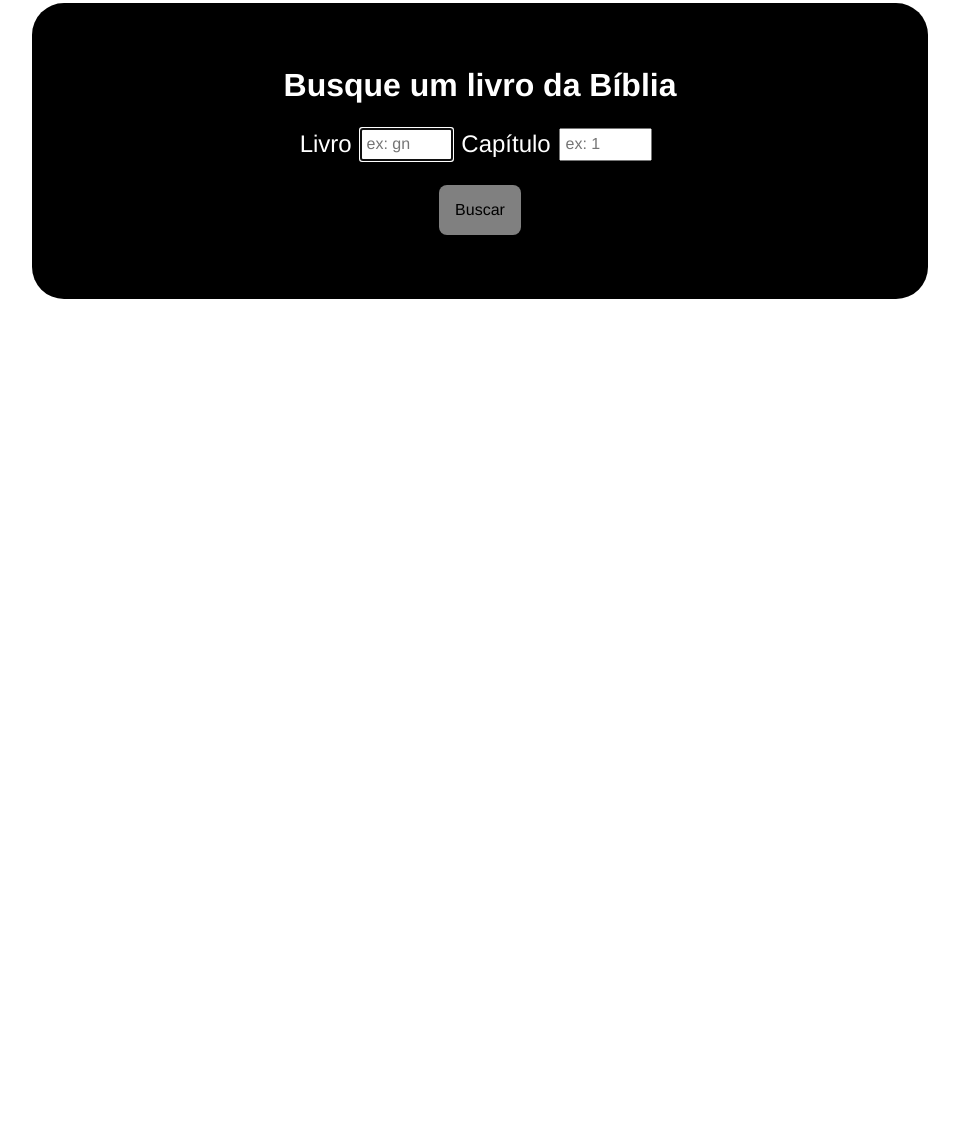
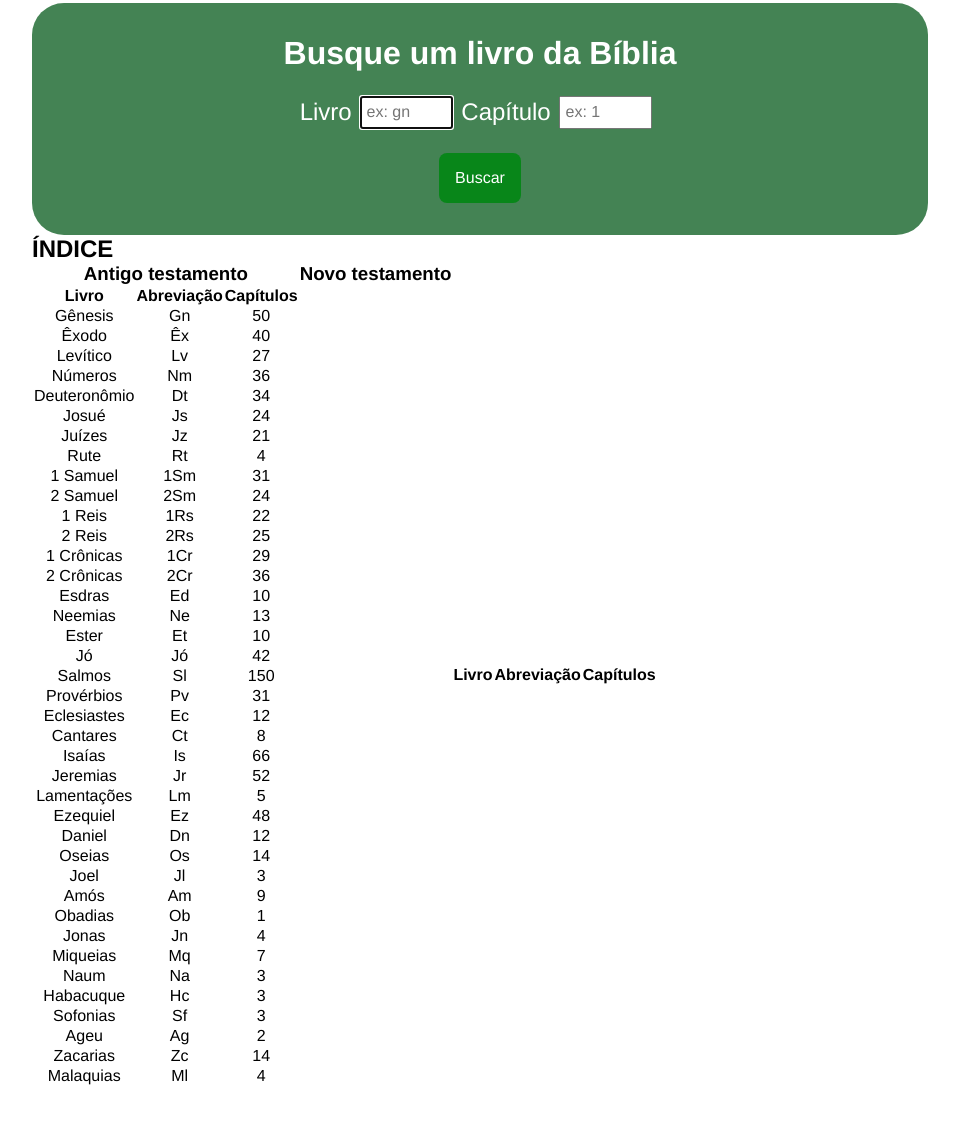
Before and after one commit to Jansen-Muniz/projeto-biblia, a plain HTML site: page index.html in a window 1280 px wide. Shown: the part 13-1136 px from the top of the page, without its empty margins (160-1119 px from the left). Before the commit the page ends 800 px from the top, so only its background shows below. Drawn offline with Linux system fonts and the light colour scheme.

Commit message:
four commit

```diff
--- a/app.js
+++ b/app.js
@@ -31,6 +31,7 @@
      versesContainer.innerHTML += versesTemplate
  }
 
+//addVersesIntoDOM('gn', '1')
 
   formSearch.addEventListener('submit', event => {
     event.preventDefault()
--- a/index.html
+++ b/index.html
@@ -25,7 +25,222 @@
         <button>Buscar</button>
       </div>
     </form>
-    <div class="biblical-index"></div>
+    <div class="container-title-index">
+      <h2>ÍNDICE</h2>
+    </div>
+    <div class="biblical-index">
+      <div class="container-table-old-testament">
+        <h3>Antigo testamento</h3>
+        <table>
+          <tr>
+            <th>Livro</th>
+            <th>Abreviação</th>
+            <th>Capítulos</th>
+          </tr>
+          <tr>
+            <td>Gênesis</td>
+            <td>Gn</td>
+            <td>50</td>
+          </tr>
+          <tr>
+            <td>Êxodo</td>
+            <td>Êx</td>
+            <td>40</td>
+          </tr>
+          <tr>
+            <td>Levítico</td>
+            <td>Lv</td>
+            <td>27</td>
+          </tr>
+          <tr>
+            <td>Números</td>
+            <td>Nm</td>
+            <td>36</td>
+          </tr>
+          <tr>
+            <td>Deuteronômio</td>
+            <td>Dt</td>
+            <td>34</td>
+          </tr>
+          <tr>
+            <td>Josué</td>
+            <td>Js</td>
+            <td>24</td>
+          </tr>
+          <tr>
+            <td>Juízes</td>
+            <td>Jz</td>
+            <td>21</td>
+          </tr>
+          <tr>
+            <td>Rute</td>
+            <td>Rt</td>
+            <td>4</td>
+          </tr>
+          <tr>
+            <td>1 Samuel</td>
+            <td>1Sm</td>
+            <td>31</td>
+          </tr>
+          <tr>
+            <td>2 Samuel</td>
+            <td>2Sm</td>
+            <td>24</td>
+          </tr>
+          <tr>
+            <td>1 Reis</td>
+            <td>1Rs</td>
+            <td>22</td>
+          </tr>
+          <tr>
+            <td>2 Reis</td>
+            <td>2Rs</td>
+            <td>25</td>
+          </tr>
+          <tr>
+            <td>1 Crônicas</td>
+            <td>1Cr</td>
+            <td>29</td>
+          </tr>
+          <tr>
+            <td>2 Crônicas</td>
+            <td>2Cr</td>
+            <td>36</td>
+          </tr>
+          <tr>
+            <td>Esdras</td>
+            <td>Ed</td>
+            <td>10</td>
+          </tr>
+          <tr>
+            <td>Neemias</td>
+            <td>Ne</td>
+            <td>13</td>
+          </tr>
+          <tr>
+            <td>Ester</td>
+            <td>Et</td>
+            <td>10</td>
+          </tr>
+          <tr>
+            <td>Jó</td>
+            <td>Jó</td>
+            <td>42</td>
+          </tr>
+          <tr>
+            <td>Salmos</td>
+            <td>Sl</td>
+            <td>150</td>
+          </tr>
+          <tr>
+            <td>Provérbios</td>
+            <td>Pv</td>
+            <td>31</td>
+          </tr>
+          <tr>
+            <td>Eclesiastes</td>
+            <td>Ec</td>
+            <td>12</td>
+          </tr>
+          <tr>
+            <td>Cantares</td>
+            <td>Ct</td>
+            <td>8</td>
+          </tr>
+          <tr>
+            <td>Isaías</td>
+            <td>Is</td>
+            <td>66</td>
+          </tr>
+          <tr>
+            <td>Jeremias</td>
+            <td>Jr</td>
+            <td>52</td>
+          </tr>
+          <tr>
+            <td>Lamentações</td>
+            <td>Lm</td>
+            <td>5</td>
+          </tr>
+          <tr>
+            <td>Ezequiel</td>
+            <td>Ez</td>
+            <td>48</td>
+          </tr>
+          <tr>
+            <td>Daniel</td>
+            <td>Dn</td>
+            <td>12</td>
+          </tr>
+          <tr>
+            <td>Oseias</td>
+            <td>Os</td>
+            <td>14</td>
+          </tr>
+          <tr>
+            <td>Joel</td>
+            <td>Jl</td>
+            <td>3</td>
+          </tr>
+          <tr>
+            <td>Amós</td>
+            <td>Am</td>
+            <td>9</td>
+          </tr>
+          <tr>
+            <td>Obadias</td>
+            <td>Ob</td>
+            <td>1</td>
+          </tr>
+          <tr>
+            <td>Jonas</td>
+            <td>Jn</td>
+            <td>4</td>
+          </tr>
+          <tr>
+            <td>Miqueias</td>
+            <td>Mq</td>
+            <td>7</td>
+          </tr>
+          <tr>
+            <td>Naum</td>
+            <td>Na</td>
+            <td>3</td>
+          </tr>
+          <tr>
+            <td>Habacuque</td>
+            <td>Hc</td>
+            <td>3</td>
+          </tr>
+          <tr>
+            <td>Sofonias</td>
+            <td>Sf</td>
+            <td>3</td>
+          </tr>
+          <tr>
+            <td>Ageu</td>
+            <td>Ag</td>
+            <td>2</td>
+          </tr>
+          <tr>
+            <td>Zacarias</td>
+            <td>Zc</td>
+            <td>14</td>
+          </tr>
+          <tr>
+            <td>Malaquias</td>
+            <td>Ml</td>
+            <td>4</td>
+          </tr>
+        </table>
+      </div>
+      <table class="container-table-new-testament">
+        <h3>Novo testamento</h3>
+        <th>Livro</th>
+        <th>Abreviação</th>
+        <th>Capítulos</th>
+      </table>
+    </div>
     <div class="container-book-name">
       <h2 id="book-name"></h2>
     </div>
--- a/style.css
+++ b/style.css
@@ -16,9 +16,8 @@
 
 form{
   text-align: center;
-  background-color: black;
+  background-color: rgb(68, 131, 84);
   color: white;
-  padding: 2rem;
   border-radius: 2rem;
   margin-top: 1rem;
 }
@@ -27,12 +26,13 @@ form button{
   padding: 1rem;
   border-radius: .5rem;
   border: none;
-  background-color: gray;
+  background-color: rgb(8, 134, 25);
   font-size: 1rem;
+  color: white;
 }
 
 form button:hover{
-  background-color: rgb(223, 211, 211);
+  background-color: rgb(167, 226, 203);
   cursor: pointer;
 }
 
@@ -71,3 +71,8 @@ label{
 span, p{
   margin: 1rem;
 }
+
+.biblical-index{
+  display: flex;
+  text-align: center;
+}
```
Lines whose indentation alone changed are shown as unchanged.
